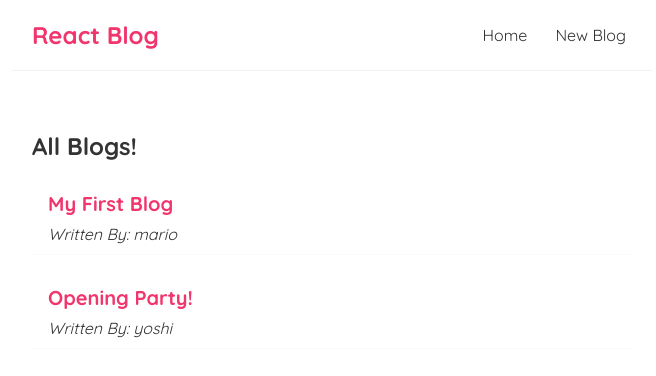
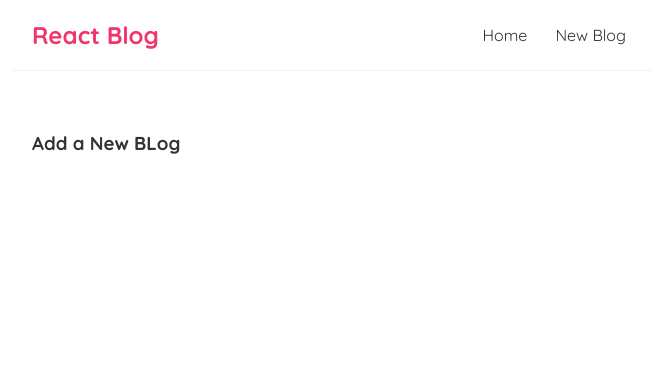
Before and after one commit to kultosh/react-blog, a React (Create React App) app: page /create in a window 1280 px wide. Shown: the top 376 px of the page, without its empty margins (308-964 px from the left). Built offline with nearby package versions, Linux system fonts and the light colour scheme; data requests are answered from the project's data file; the HTML template or start-up script is replaced by a standard one.

Commit message:
Created exact match routes for routing

```diff
--- a/src/App.js
+++ b/src/App.js
@@ -1,6 +1,7 @@
 import Home from './Home';
 import Navbar from './Navbar';
 import { BrowserRouter as Router, Route, Switch } from 'react-router-dom';
+import Create from './Create';
 
 function App() {
   return (
@@ -9,8 +10,11 @@
         <Navbar />
         <div className="content">
           <Switch>
-            <Route path="/">
+            <Route exact path="/">
               <Home />
+            </Route>
+            <Route path="/create">
+              <Create />
             </Route>
           </Switch>
         </div>
--- /dev/null
+++ b/src/Create.js
@@ -0,0 +1,9 @@
+const Create = () => {
+    return (
+        <div className="create">
+           <h3>Add a New BLog</h3>
+        </div>
+     );
+}
+
+export default Create;
```
Also changed, not shown: 1 other file (tests, documents, lock files or other folders).
